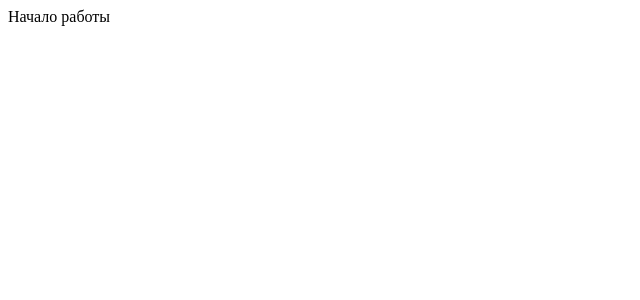
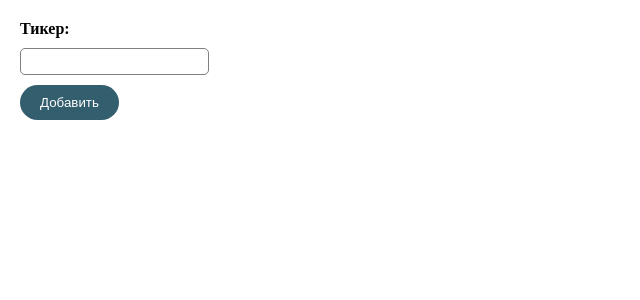
Before and after one commit to skyndfly/cryptowatch, a Vue app: page / in a window 1280 px wide. Shown: the top 300 px of the page, without its empty margins (0-640 px from the left). Built offline with nearby package versions, Linux system fonts and the light colour scheme.

Commit message:
Добавление и удаление тикеров

```diff
--- a/src/App.vue
+++ b/src/App.vue
@@ -1,9 +1,40 @@
-<template>Начало работы</template>
+<template>
+  <div class="add_wrapper">
+    <p>Тикер:</p>
+    <input v-model="ticker" @keydown.enter="add" type="text" />
+    <button @click="add">Добавить</button>
+  </div>
+
+  <template v-if="tickers.length">
+    <div class="added_wrapper">
+      <div v-for="t in tickers" :key="t.name" class="item">
+        <p class="name">{{ t.name }}</p>
+        <h2 class="price">{{ t.price }}</h2>
+        <button class="delete" @click="deleteTicker(t)">Удалить</button>
+      </div>
+    </div>
+  </template>
+</template>
 
 <script>
 export default {
   name: "App",
+  data() {
+    return {
+      ticker: null,
+      tickers: [],
+    };
+  },
+  methods: {
+    add() {
+      this.tickers.push({ name: this.ticker, price: 11 });
+      this.ticker = "";
+    },
+    deleteTicker(ticker) {
+      this.tickers = this.tickers.filter((t) => t !== ticker);
+    },
+  },
 };
 </script>
 
-<style></style>
+<style src="./app.css"></style>
--- /dev/null
+++ b/src/app.css
@@ -0,0 +1,75 @@
+*{
+    padding: 0;
+    margin: 0;
+    box-sizing: border-box;
+}
+body{
+    padding: 20px;
+}
+.add_wrapper{
+    display: flex;
+    flex-direction: column;
+    align-items: flex-start;
+    gap: 10px;
+    padding-bottom: 20px;
+}
+.add_wrapper p{
+    font-weight: 600;
+}
+.add_wrapper input{
+    padding: 5px;
+    outline:none;
+    border: 1px solid gray;
+    border-radius: 5px;
+}
+.add_wrapper button{
+    padding: 10px 20px;
+    outline:none;
+    border: none;
+    border-radius: 20px;
+    background-color: #325e6e;
+    color: #fff;
+    cursor: pointer;
+}
+.added_wrapper{
+    border-bottom: 1px solid  #325e6e;
+    border-top: 1px solid  #325e6e;
+    padding: 20px 0;
+
+}
+.added_wrapper .item{
+    display: inline-block;
+    border: 1px solid gray;
+    border-radius: 5px;
+    padding: 10px 50px;
+    text-align: center;
+    transition: 0.3s;
+    margin-right: 5px;
+}
+.added_wrapper .item:hover{
+    background-color: rgb(89, 151, 171);
+    color: #fff;
+}
+.added_wrapper .item:hover .delete{
+    color: #fff;
+}
+.added_wrapper .item .name{
+    margin-bottom: 15px;
+    font-size: 20px;
+}
+.added_wrapper .item .price{
+    margin-bottom: 25px;
+    font-size: 24px;
+    font-weight: 600;
+}
+.added_wrapper .item .delete{
+    background-color: transparent;
+    color: #325e6e;
+    border: none;
+    outline: none;
+    cursor: pointer;
+    transition: 0.3s;
+}
+.added_wrapper .item .delete:hover{
+    color: #690303;
+}
```
